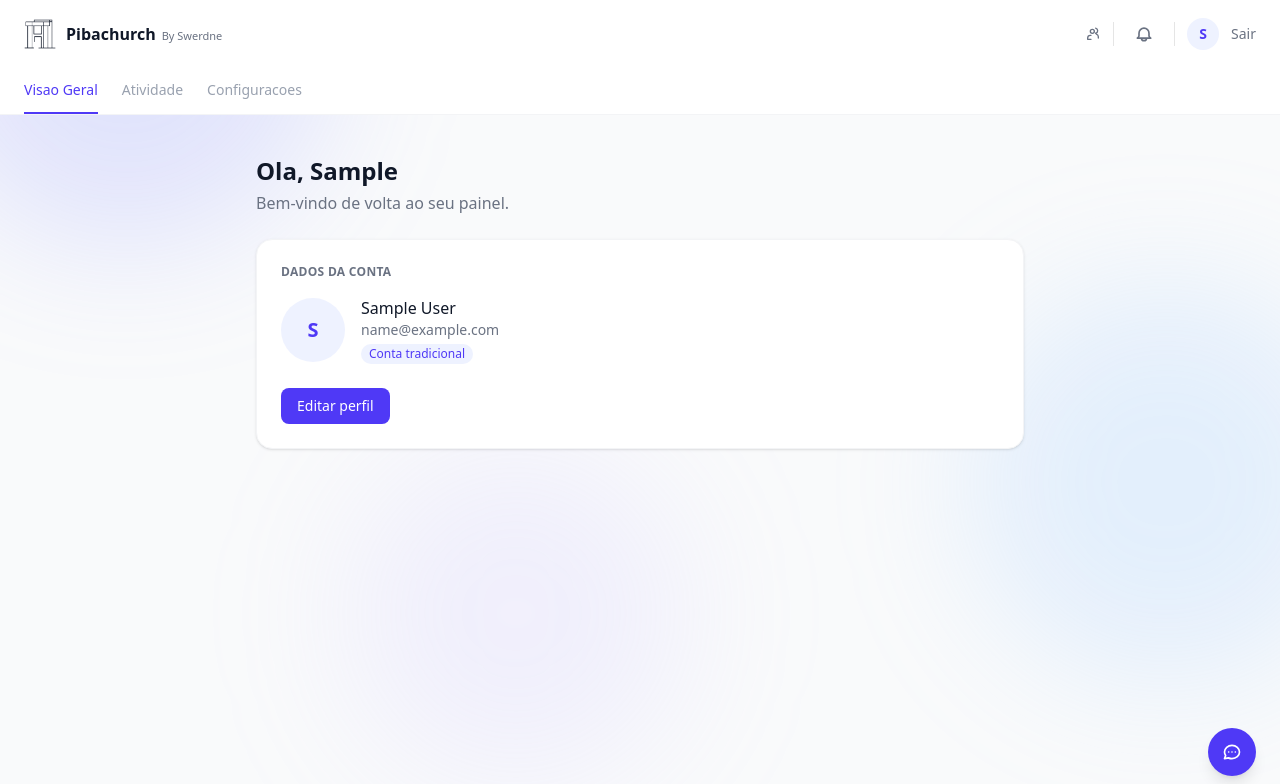
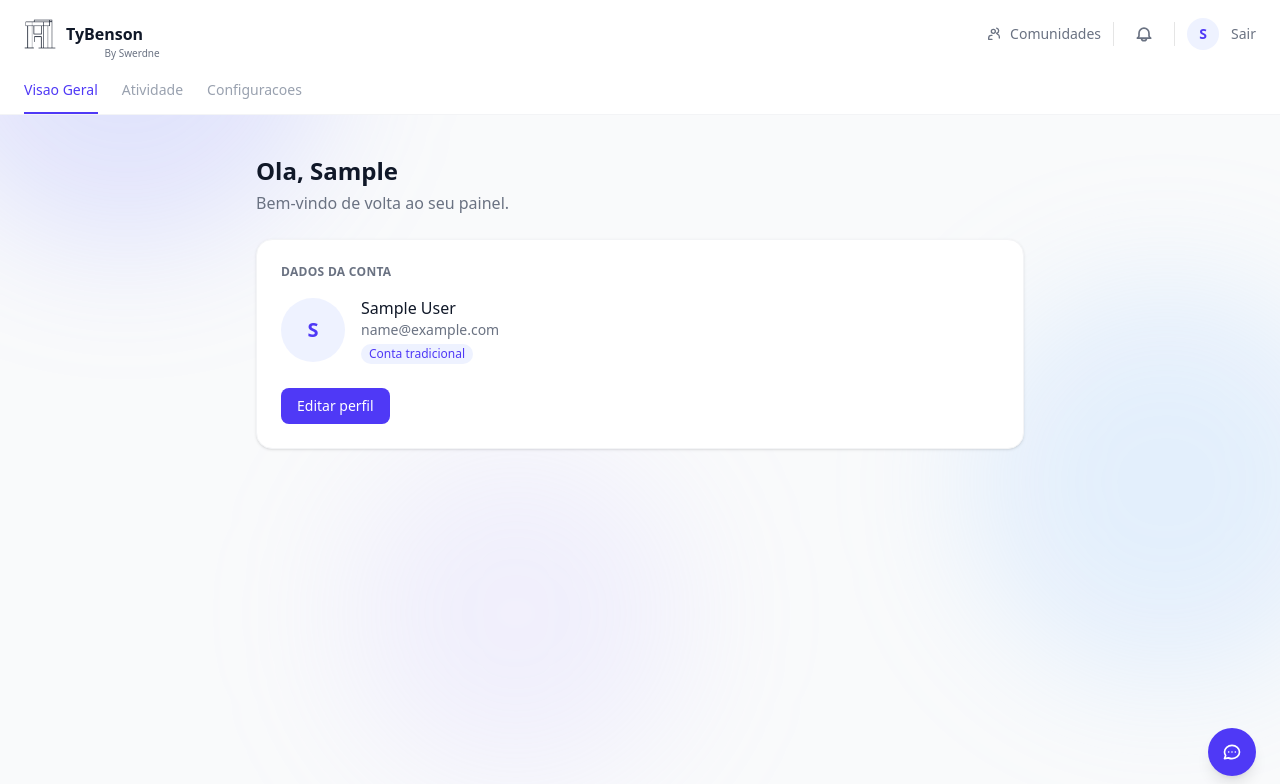
Before and after one commit to swerdne/Swerdne_Piba, a Flask app: page /dashboard in a window 1280 px wide. Shown: the top 784 px of the page. Run offline with Flask 3, Linux system fonts and the light colour scheme; the visitor is signed in with stand-in values (Sample User, id 1); data that the repository does not hold is empty; some libraries are stand-ins or nearby versions.

Commit message:
Rebrand: Pibachurch -> TyBenson
Renomeia a marca em toda a interface (titulo, cabecalhos, login/registro,
paginas de erro, e-mails de auth, manifest do PWA). No dashboard, o
credito "By Swerdne" passa a ficar pequeno, abaixo e centralizado sob
"TyBenson" (antes ficava alinhado na mesma linha).

Co-Authored-By: Claude Sonnet 5 <noreply@anthropic.com>

```diff
--- a/app/auth/routes.py
+++ b/app/auth/routes.py
@@ -33,7 +33,7 @@ def _notificar_senha_alterada(user):
         enviar_email(
             user.email,
             "Sua senha foi alterada",
-            "A senha da sua conta Pibachurch acabou de ser alterada. "
+            "A senha da sua conta TyBenson acabou de ser alterada. "
             "Se foi voce, pode ignorar este e-mail. Se nao foi voce, "
             "redefina sua senha imediatamente pelo link 'Esqueci minha senha' na tela de login.",
         )
@@ -110,7 +110,7 @@ def esqueci_senha():
                 enviar_email(
                     user.email,
                     "Redefinicao de senha",
-                    f"Recebemos um pedido pra redefinir a senha da sua conta Pibachurch.\n\n"
+                    f"Recebemos um pedido pra redefinir a senha da sua conta TyBenson.\n\n"
                     f"Clique no link abaixo pra escolher uma nova senha (valido por 1 hora):\n{link}\n\n"
                     "Se voce nao pediu isso, pode ignorar este e-mail -- sua senha continua a mesma.",
                 )
--- a/app/main/routes.py
+++ b/app/main/routes.py
@@ -340,7 +340,7 @@ _REGRAS_CHAT = [
 
     # --- Marca ------------------------------------------------------------
     (re.compile(r"pibachurch|swerdne|quem (fez|criou|desenvolveu)", re.I),
-     "O Pibachurch e um sistema de gestao pra igrejas e comunidades -- escalas, ministerios, convites e "
+     "O TyBenson e um sistema de gestao pra igrejas e comunidades -- escalas, ministerios, convites e "
      "notificacoes automaticas, tudo num so lugar."),
 
     # --- Pequena conversa ---------------------------------------------------
--- a/app/templates/auth/esqueci_senha.html
+++ b/app/templates/auth/esqueci_senha.html
@@ -26,7 +26,7 @@
 
     <div class="relative flex items-center gap-2.5 auth-in auth-in-0">
         <img src="{{ url_for('static', filename='img/logo-icone.png') }}" alt="" class="h-8 w-8 object-contain">
-        <span class="text-xl font-bold tracking-tight text-white">Pibachurch</span>
+        <span class="text-xl font-bold tracking-tight text-white">TyBenson</span>
     </div>
 
     <div class="relative w-full max-w-md bg-gray-900/80 backdrop-blur border border-gray-800 rounded-2xl shadow-xl shadow-black/40 p-8 auth-in auth-in-1">
--- a/app/templates/auth/login.html
+++ b/app/templates/auth/login.html
@@ -33,7 +33,7 @@
 
     <div class="relative flex items-center gap-2.5 auth-in auth-in-0">
         <img src="{{ url_for('static', filename='img/logo-icone.png') }}" alt="" class="h-8 w-8 object-contain">
-        <span class="text-xl font-bold tracking-tight text-white">Pibachurch</span>
+        <span class="text-xl font-bold tracking-tight text-white">TyBenson</span>
     </div>
 
     <div class="relative w-full max-w-md bg-gray-900/80 backdrop-blur border border-gray-800 rounded-2xl shadow-xl shadow-black/40 p-8 auth-in auth-in-1">
--- a/app/templates/auth/redefinir_senha.html
+++ b/app/templates/auth/redefinir_senha.html
@@ -26,7 +26,7 @@
 
     <div class="relative flex items-center gap-2.5 auth-in auth-in-0">
         <img src="{{ url_for('static', filename='img/logo-icone.png') }}" alt="" class="h-8 w-8 object-contain">
-        <span class="text-xl font-bold tracking-tight text-white">Pibachurch</span>
+        <span class="text-xl font-bold tracking-tight text-white">TyBenson</span>
     </div>
 
     <div class="relative w-full max-w-md bg-gray-900/80 backdrop-blur border border-gray-800 rounded-2xl shadow-xl shadow-black/40 p-8 auth-in auth-in-1">
--- a/app/templates/auth/register.html
+++ b/app/templates/auth/register.html
@@ -33,7 +33,7 @@
 
     <div class="relative flex items-center gap-2.5 auth-in auth-in-0">
         <img src="{{ url_for('static', filename='img/logo-icone.png') }}" alt="" class="h-8 w-8 object-contain">
-        <span class="text-xl font-bold tracking-tight text-white">Pibachurch</span>
+        <span class="text-xl font-bold tracking-tight text-white">TyBenson</span>
     </div>
 
     <div class="relative w-full max-w-md bg-gray-900/80 backdrop-blur border border-gray-800 rounded-2xl shadow-xl shadow-black/40 p-8 auth-in auth-in-1">
--- a/app/templates/base.html
+++ b/app/templates/base.html
@@ -6,7 +6,7 @@
     <!-- Verificacao de dominio do Meta Business (WhatsApp Cloud API, ver
     app/whatsapp.py) -- confirma que somos donos de pibaswerdne.me. -->
     <meta name="facebook-domain-verification" content="gtbhl8kn8it0k8sgl1npq55rfib2p6" />
-    <title>{% block title %}Pibachurch{% endblock %}</title>
+    <title>{% block title %}TyBenson{% endblock %}</title>
     <link rel="stylesheet" href="{{ url_for('static', filename='css/style.css') }}">
 
     <!-- PWA: instalavel como app (icone proprio, sem barra de navegador) --
@@ -21,7 +21,7 @@
     <link rel="apple-touch-icon" href="{{ url_for('static', filename='img/apple-touch-icon.png') }}">
     <meta name="apple-mobile-web-app-capable" content="yes">
     <meta name="apple-mobile-web-app-status-bar-style" content="black-translucent">
-    <meta name="apple-mobile-web-app-title" content="Pibachurch">
+    <meta name="apple-mobile-web-app-title" content="TyBenson">
 
     {% block head %}{% endblock %}
 </head>
--- a/app/templates/errors/erro.html
+++ b/app/templates/errors/erro.html
@@ -1,5 +1,5 @@
 {% extends "base.html" %}
-{% block title %}Erro {{ codigo }} · Pibachurch{% endblock %}
+{% block title %}Erro {{ codigo }} · TyBenson{% endblock %}
 
 {% block head %}
 <link rel="preconnect" href="https://fonts.googleapis.com">
--- a/app/templates/main/dashboard.html
+++ b/app/templates/main/dashboard.html
@@ -36,9 +36,9 @@
                 <div class="w-8 h-8 {{ tema.text_primary_bg }} shrink-0"
                      style="-webkit-mask-image:url('{{ url_for('static', filename='img/logo-icone.png') }}'); mask-image:url('{{ url_for('static', filename='img/logo-icone.png') }}'); -webkit-mask-size:contain; mask-size:contain; -webkit-mask-repeat:no-repeat; mask-repeat:no-repeat; -webkit-mask-position:center; mask-position:center;">
                 </div>
-                <div class="flex items-baseline gap-1.5">
-                    <span class="text-base font-semibold {{ tema.text_primary }}">Pibachurch</span>
-                    <span class="text-[11px] {{ tema.text_secondary }}">By Swerdne</span>
+                <div class="relative inline-block">
+                    <span class="text-base font-semibold {{ tema.text_primary }} whitespace-nowrap">TyBenson</span>
+                    <span class="absolute left-1/2 top-full mt-0.5 text-[10px] leading-none {{ tema.text_secondary }} whitespace-nowrap">By Swerdne</span>
                 </div>
             </div>
 
--- a/app/templates/main/index.html
+++ b/app/templates/main/index.html
@@ -1,6 +1,6 @@
 {% extends "base.html" %}
 {% block title %}Inicio{% endblock %}
 {% block content %}
-    <h1>Bem-vindo ao Pibachurch</h1>
+    <h1>Bem-vindo ao TyBenson</h1>
     <p>Estrutura Flask com Application Factory, Blueprints e MVC.</p>
 {% endblock %}
```
Also changed, not shown: tests/test_main.py (+3 -3 lines), app/static/css/style.css, app/static/manifest.webmanifest.
